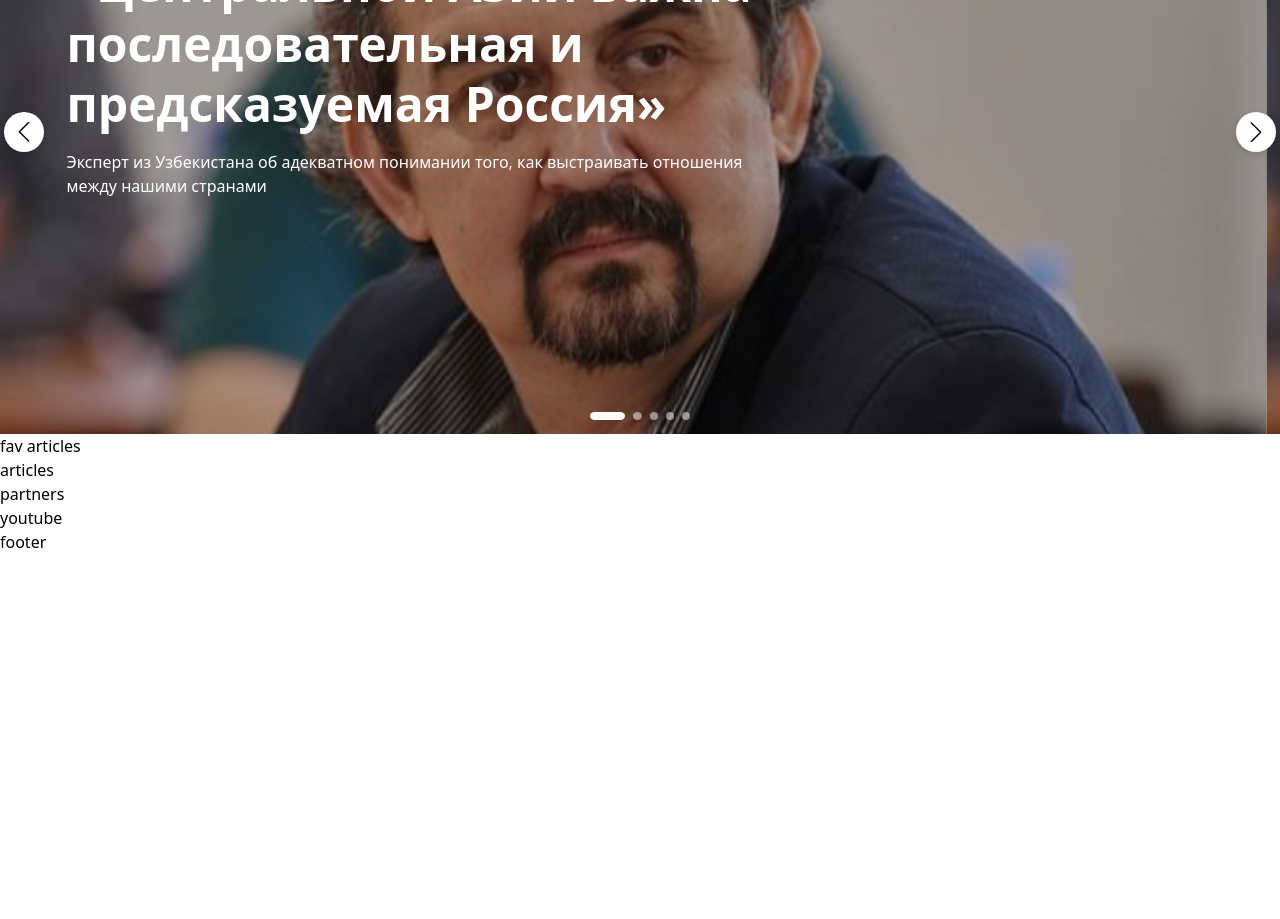
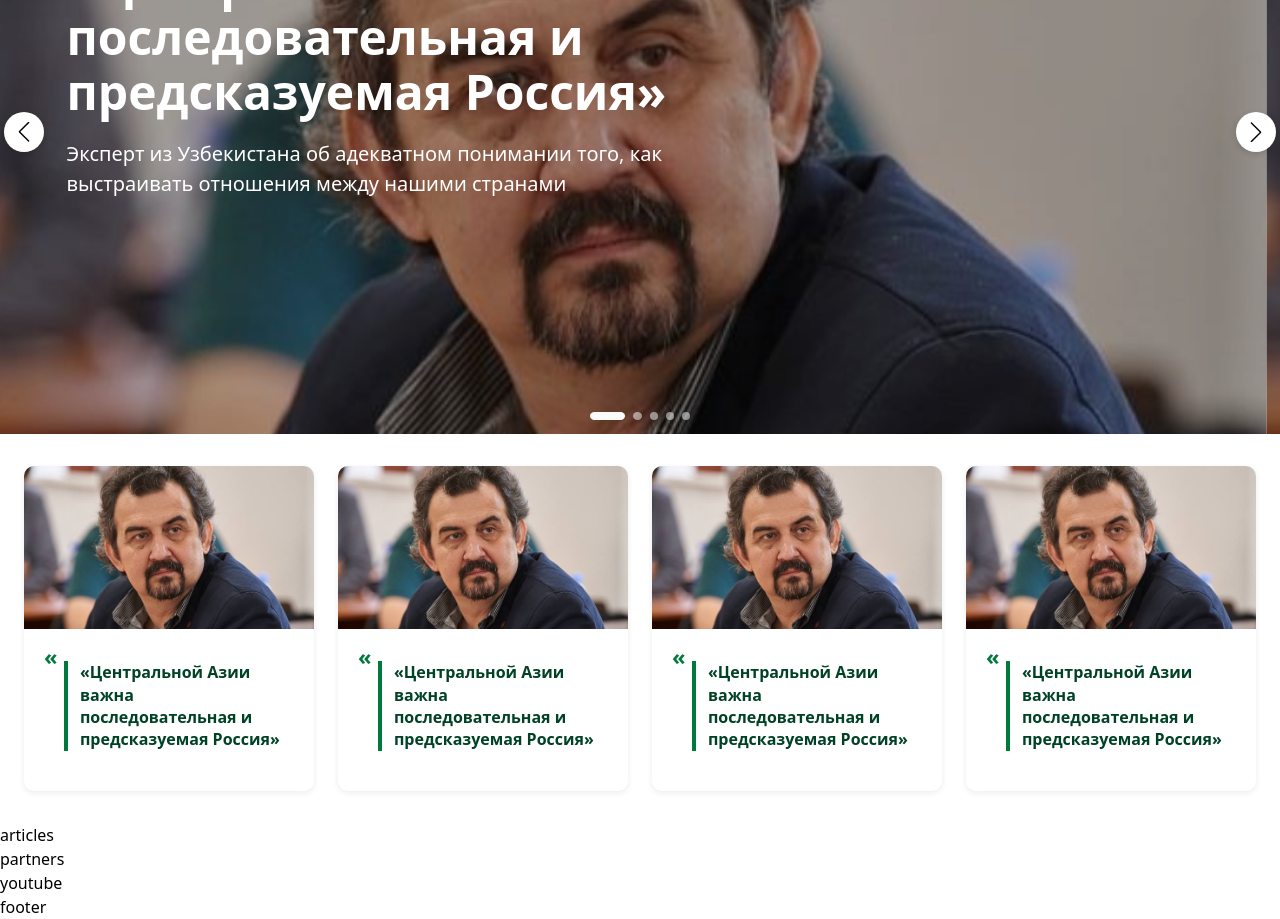
Before and after one commit to kyaune/stan-center, a Vue app: page / in a window 1280 px wide. Shown: the part 260-1179 px from the top of the page. Before the commit the page ends 814 px from the top, so only its background shows below. Built offline with nearby package versions, Linux system fonts and the light colour scheme.

Commit message:
added proper favourite articles list

```diff
--- /dev/null
+++ b/src/components/articles/FavouriteArticleCard.vue
@@ -0,0 +1,77 @@
+<script setup lang="ts">
+defineProps({
+  article: {
+    type: Object,
+    required: true,
+  },
+});
+</script>
+
+<template>
+  <article class="favourite-article">
+    <div class="favourite-article__image-wrapper">
+      <img
+          :src="article.img"
+          :alt="article.title"
+          class="favourite-article__image"
+      />
+    </div>
+    <div class="favourite-article__content">
+      <span class="favourite-article__quote">«</span>
+      <h3 class="favourite-article__title">{{ article.title }}</h3>
+    </div>
+  </article>
+</template>
+
+<style scoped lang="scss">
+.favourite-article {
+  display: flex;
+  flex-direction: column;
+  border-radius: 10px;
+  overflow: hidden;
+  background: #fff;
+  box-shadow: 0 2px 6px rgba(0, 0, 0, 0.08);
+  transition: transform 0.25s ease, box-shadow 0.25s ease;
+  cursor: pointer;
+
+  &:hover {
+    transform: translateY(-3px);
+    box-shadow: 0 5px 12px rgba(0, 0, 0, 0.1);
+  }
+
+  &__image-wrapper {
+    width: 100%;
+    aspect-ratio: 16/9;
+    overflow: hidden;
+  }
+
+  &__image {
+    width: 100%;
+    height: 100%;
+    object-fit: cover;
+  }
+
+  &__content {
+    display: flex;
+    align-items: flex-start;
+    padding: 1rem 1.25rem 1.5rem;
+  }
+
+  &__quote {
+    font-size: 22px;
+    font-weight: bold;
+    color: #00793d;
+    margin-right: 0.4rem;
+    line-height: 1;
+  }
+
+  &__title {
+    font-size: 1rem;
+    font-weight: 700;
+    line-height: 1.4;
+    color: #004225;
+    border-left: 4px solid #00793d;
+    padding-left: 0.75rem;
+  }
+}
+</style>
--- /dev/null
+++ b/src/components/articles/FavouriteArticlesList.vue
@@ -0,0 +1,25 @@
+<template>
+  <div class="favourite-list">
+    <FavouriteArticleCard
+        v-for="article in favouriteArticles"
+        :key="article.id"
+        :article="article"
+    />
+  </div>
+</template>
+
+<script setup>
+import FavouriteArticleCard from '@/components/articles/FavouriteArticleCard.vue'
+import articles from '@/dummydata/articles'
+
+const favouriteArticles = articles.filter(a => a.favourite).slice(0, 4)
+</script>
+
+<style scoped lang="scss">
+.favourite-list {
+  display: grid;
+  grid-template-columns: repeat(auto-fit, minmax(260px, 1fr));
+  gap: 1.5rem;
+  padding: 2rem 24px;
+}
+</style>
--- a/src/components/bannerCarousel.vue
+++ b/src/components/bannerCarousel.vue
@@ -69,12 +69,13 @@ const slides = articles.filter(a => a.favourite)
 
   &__title {
     font-weight: 700;
-    line-height: 60px;
+    line-height: 55px;
     margin: 1rem 0;
   }
 
   &__subtitle {
     //line-height: 1.4;
+    font-size: 20px;
   }
 
   .swiper-button-prev,
--- a/src/pages/HomePage.vue
+++ b/src/pages/HomePage.vue
@@ -4,7 +4,7 @@
       <banner-carousel />
     </section>
     <section class="home__favourites">
-      fav articles
+      <FavouriteArticlesList />
     </section>
     <div class="home__content">
     <section class="home__articles"> articles</section>
@@ -15,6 +15,7 @@
 </template>
 <script setup lang="ts">
 import BannerCarousel from "@/components/bannerCarousel.vue";
+import FavouriteArticlesList from "@/components/articles/FavouriteArticlesList.vue";
 </script>
 <style lang="scss" scoped>
 .home__banner {
```
